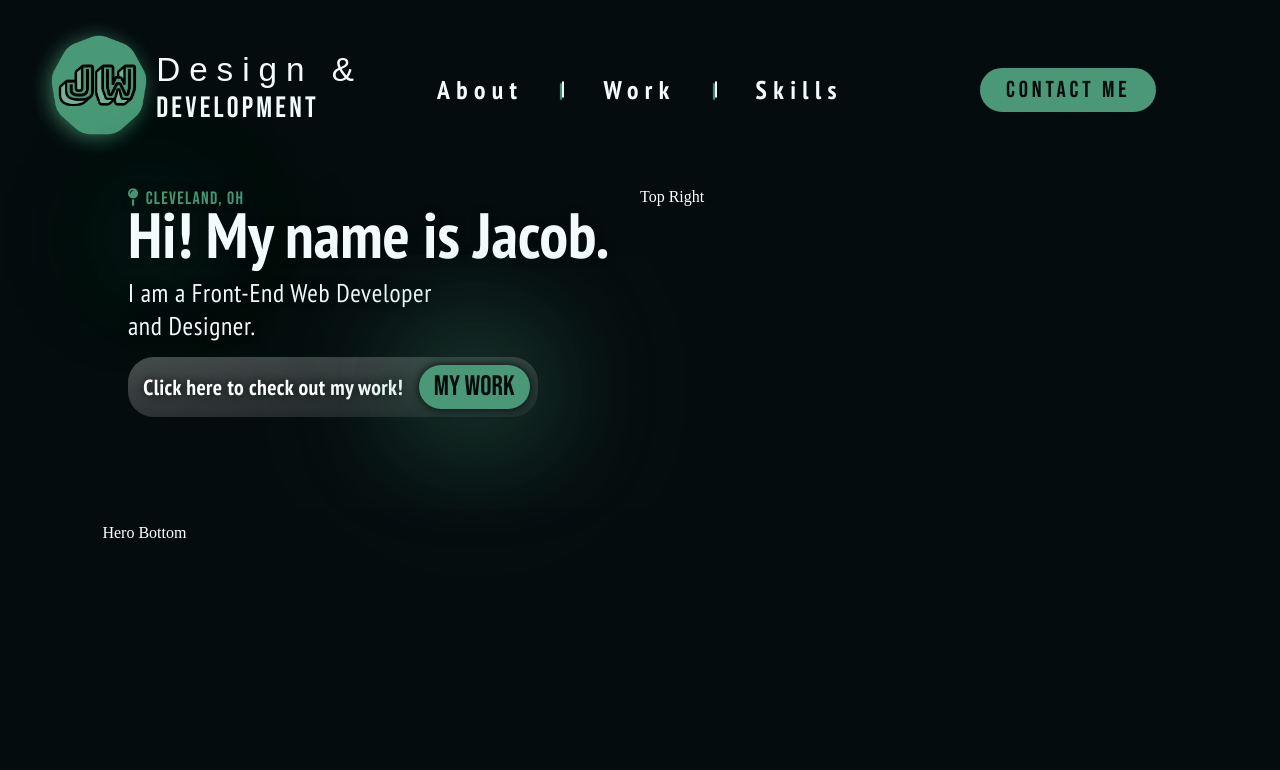
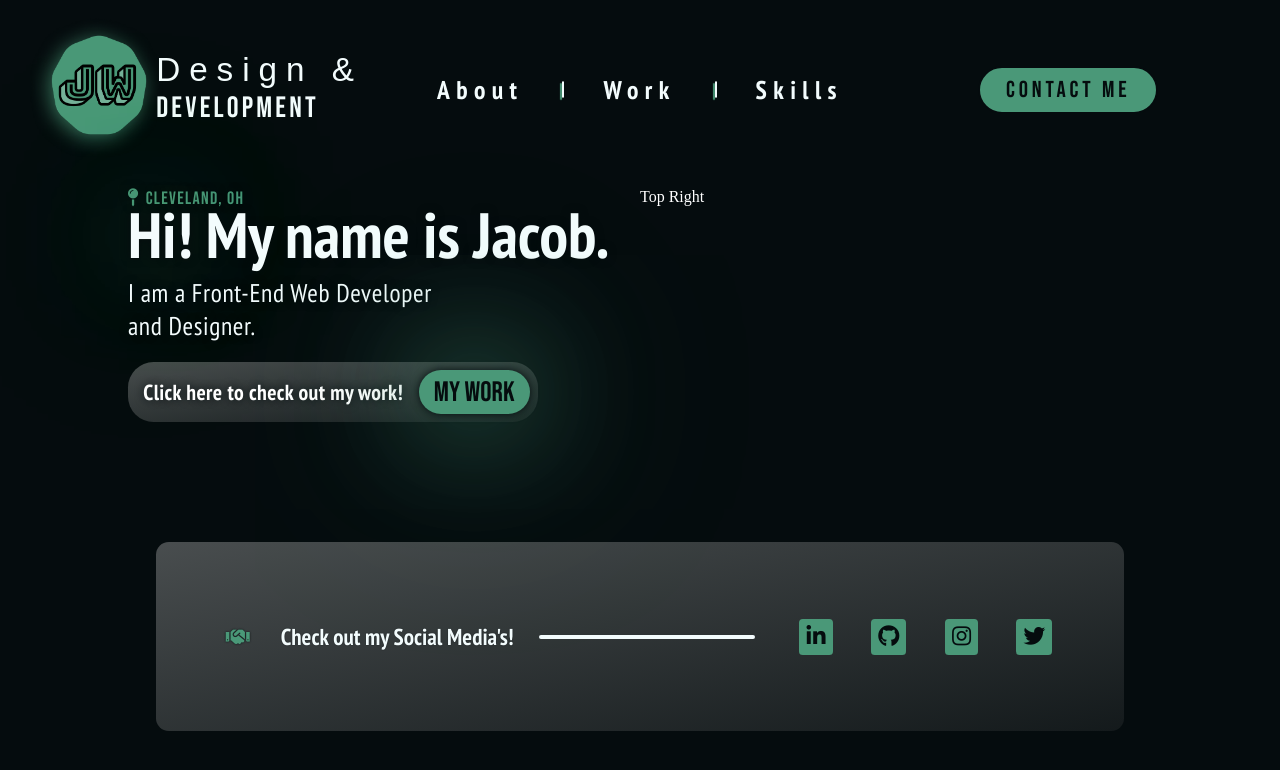
Before and after one commit to J-Whisler/whisler-jacob, a React (Create React App) app: page / in a window 1280 px wide. Shown: the top 770 px of the page. Built offline with nearby package versions, Linux system fonts and the light colour scheme; a web font is replaced by a local one.

Commit message:
start of Hero Bottom section

```diff
--- a/src/components/Hero/Hero.jsx
+++ b/src/components/Hero/Hero.jsx
@@ -23,7 +23,19 @@ const Hero = () => {
         </div>
         <div className="hero__topRight">Top Right</div>
       </div>
-      <div className="hero__bottom">Hero Bottom</div>
+      <div className="hero__bottom">
+        <div className="hero__bottomLeft">
+          <i className="fas fa-handshake"></i>
+          <h4>Check out my Social Media's!</h4>
+          <div></div>
+        </div>
+        <div className="hero__bottomRight">
+          <i className="fab fa-linkedin-in"></i>
+          <i className="fab fa-github"></i>
+          <i className="fab fa-instagram"></i>
+          <i className="fab fa-twitter"></i>
+        </div>
+      </div>
     </div>
   );
 };
--- a/src/components/Hero/Hero.scss
+++ b/src/components/Hero/Hero.scss
@@ -2,7 +2,7 @@
     // border: 2px solid white;
     height: 71vh;
     display: grid;
-    grid-template-rows: 4fr 2.3fr;
+    grid-template-rows: 4fr 2fr;
     color: white;
     margin: 0 6vw;
     .hero__top {
@@ -46,7 +46,7 @@
                 background: rgba(0,0,0,0.5);
                 background: linear-gradient(to bottom right, rgba(199, 199, 199, 0.35) 0%, rgba(105, 105, 105, 0.15) 100%);
                 padding: 1vh 0.6vw 1vh 1.2vw;
-                margin-top: 1.2vw;
+                margin-top: 1.6vw;
                 width: 80%;
                 border-radius: 2vw;
                 display: flex;
@@ -84,6 +84,56 @@
         }
     }
     .hero__bottom {
-        // border: 2px solid orange;
+        display: flex;
+        background: rgba(0,0,0,0.5);
+        background: linear-gradient(to bottom right, rgba(199, 199, 199, 0.35) 0%, rgba(105, 105, 105, 0.15) 100%);
+        width: 90%;
+        margin: 0 auto;
+        border-radius: 1vw;
+        padding: 2vh 3vw;
+        .hero__bottomLeft {
+            display: grid;
+            grid-template-columns: 1fr 3fr 2.5fr;
+            align-items: center;
+            // text-align: center;
+            // justify-content: space-around;
+            i {
+                // border: 2px solid white;
+                color: var(--secondary-color);
+                font-size: 1.5vw;
+                text-align: center;
+                text-shadow: 0px 0px 2px var(--primary-color);
+
+            }
+            h4 {
+                // border: 2px solid white;
+                font-size: 1.8vw;
+                font-family: var(--primary-font);
+                color: var(--accent-color);
+                padding: 0 2vw 0 0;
+                text-shadow: 0px 0px 1px var(--primary-color);
+
+            }
+            div {
+                border: 2px solid var(--accent-color);
+                border-radius: 2vw;
+            }
+        }
+        .hero__bottomRight {
+            display: flex;
+            align-items: center;
+            margin-left: 2vw;
+            i {
+                margin: 0 1.5vw;
+                font-size: 1.7vw;
+                border: 2px solid var(--secondary-color);
+                padding: 0.4vw;
+                background: var(--secondary-color);
+                color: var(--primary-color);
+                border-radius: 0.3vw;
+                cursor: pointer;
+            }
+        }
+
     }
 }
```
